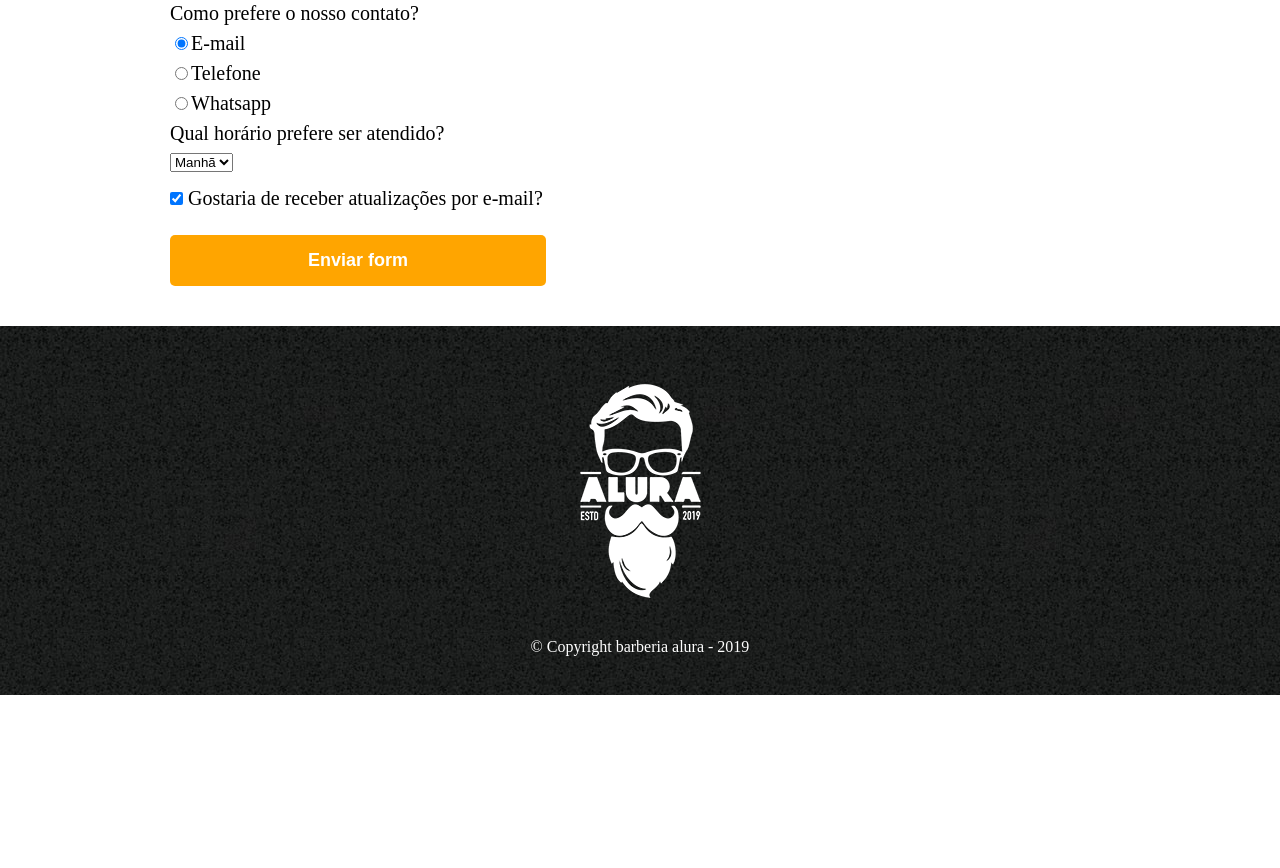
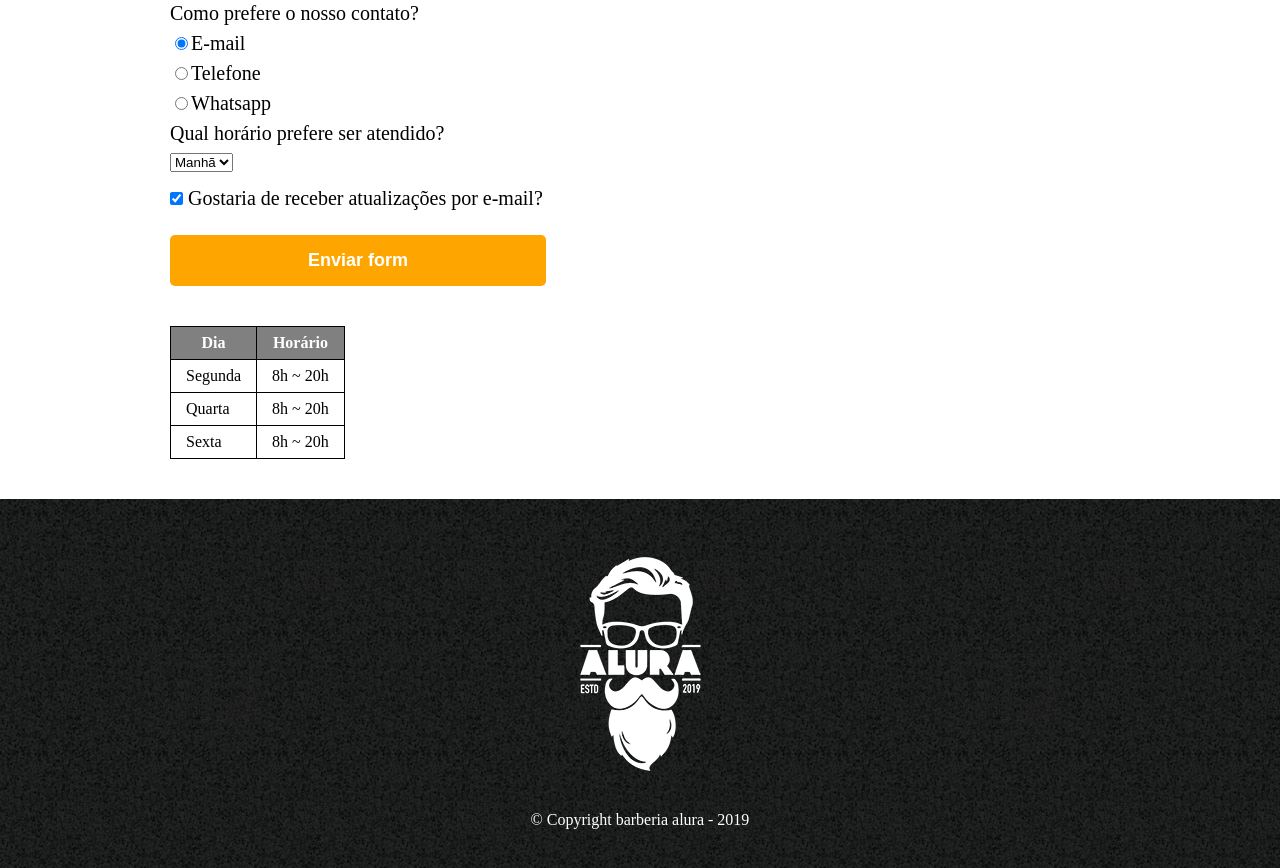
Before and after one commit to RonaldAG/barber-page, a plain HTML site: page contato.html in a window 1280 px wide. Shown: the part 819-1687 px from the top of the page. Before the commit the page ends 1514 px from the top, so only its background shows below. Drawn offline with Linux system fonts and the light colour scheme.

Commit message:
feat: add opening hours table

```diff
--- a/contato.html
+++ b/contato.html
@@ -57,6 +57,29 @@
 
                 <input type="submit" value="Enviar form" class="enviar">
             </form>
+
+            <table>
+                <thead>
+                    <tr>
+                        <th>Dia</th>
+                        <th>Horário</th>
+                    </tr>
+                </thead>
+                <tbody>
+                    <tr>
+                        <td>Segunda</td>
+                        <td>8h ~ 20h</td>
+                    </tr>
+                    <tr>
+                        <td>Quarta</td>
+                        <td>8h ~ 20h</td>
+                    </tr>
+                    <tr>
+                        <td>Sexta</td>
+                        <td>8h ~ 20h</td>
+                    </tr>
+                </tbody>
+            </table>
         </main>
 
         <footer>
--- a/style.css
+++ b/style.css
@@ -136,3 +136,18 @@ form label, form legend{
     background-color: orangered;
     transform: scale(1.2);
 }
+
+thead{
+    background-color: gray;
+    color: white;
+    font-weight: bold;
+}
+
+table{
+    margin: 20px 0 40px;
+}
+
+td, th{
+    border: 1px solid black;
+    padding: 8px 15px;
+}
```
